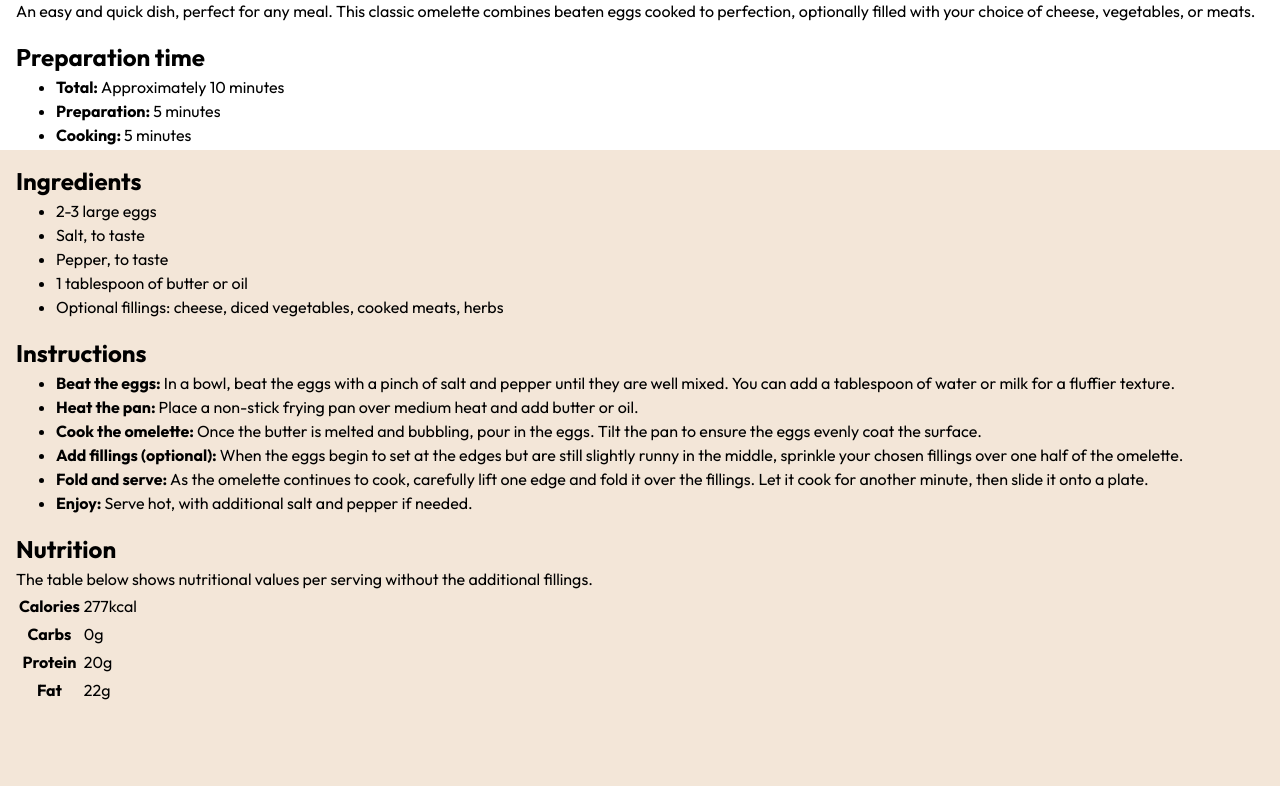
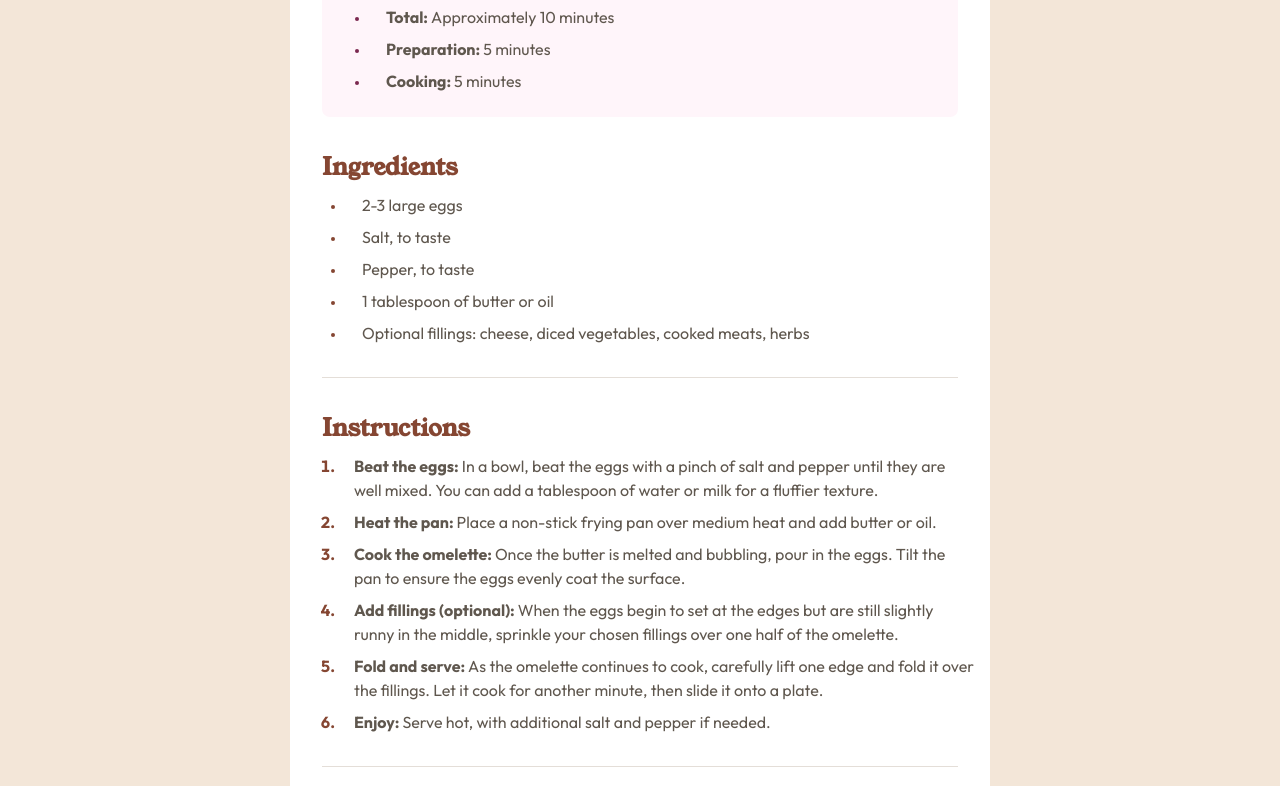
Before and after one commit to briangabini/Frontend-Mentor-Recipe-Page, a plain HTML site: page index.html in a window 1280 px wide. Shown: the part 650-1436 px from the top of the page. Before the commit the page ends 1355 px from the top, so only its background shows below. Drawn offline with Linux system fonts and the light colour scheme.

Commit message:
feat: changes

```diff
--- a/index.html
+++ b/index.html
@@ -11,7 +11,6 @@
 
 </head>
 <body>
-
   <div class="container">
     <div class="image-container">
       <img src="./assets/images/image-omelette.jpeg" alt="Omelette" class="hero-image">
@@ -27,21 +26,27 @@
     </p>
 
     <section class="preparation-section">
-        <h2 class="preparation-title">
+        <h3 class="preparation-title">
             Preparation time
-        </h2>
+        </h3>
         <ul class="preparation-list">
           <li>
+              <p>
                 <strong>Total: </strong>
                 Approximately 10 minutes
+            </p>
           </li>
           <li>
+            <p class="preparation-paragraph">
               <strong>Preparation: </strong>
               5 minutes
+            </p>
           </li>
           <li>
+            <p class="preparation-paragraph">
               <strong>Cooking: </strong>
               5 minutes
+            </p>
           </li>
         </ul>
     </section>
@@ -51,44 +56,60 @@
             Ingredients
         </h2>
         <ul class="ingredients-list">
-            <li>2-3 large eggs</li>
-            <li>Salt, to taste</li>
-            <li>Pepper, to taste</li>
-            <li>1 tablespoon of butter or oil</li>
-            <li>Optional fillings: cheese, diced vegetables, cooked meats, herbs</li>
+            <li>
+             <p>
+               2-3 large eggs
+             </p>
+            </li>
+            <li>
+              <p>
+                Salt, to taste
+              </p>
+            <li>
+              <p>
+                Pepper, to taste
+              </p>
+            </li>
+            <li>
+              <p>
+                1 tablespoon of butter or oil
+              </p>
+            </li>
+            <li>
+              <p>
+                Optional fillings: cheese, diced vegetables, cooked meats, herbs
+              </p>
+            </li>
         </ul>
     </section>
 
+   <hr class="styled-line">
+
     <section class="instructions-section">
       <h2 class="instructions-container">Instructions</h2>
-      <ul class="instructions-list">
+      <ol class="instructions-list">
         <li>
-          <strong>Beat the eggs: </strong>
-          In a bowl, beat the eggs with a pinch of salt and pepper until they are well mixed.
-          You can add a tablespoon of water or milk for a fluffier texture.
+            <p><strong>Beat the eggs: </strong> In a bowl, beat the eggs with a pinch of salt and pepper until they are well mixed. You can add a tablespoon of water or milk for a fluffier texture.</p>
         </li>
         <li>
-          <strong>Heat the pan: </strong>
-          Place a non-stick frying pan over medium heat and add butter or oil.
+            <p><strong>Heat the pan: </strong> Place a non-stick frying pan over medium heat and add butter or oil.</p>
         </li>
         <li>
-          <strong>Cook the omelette: </strong>
-          Once the butter is melted and bubbling, pour in the eggs. Tilt the pan to ensure the eggs evenly coat the surface.
+            <p><strong>Cook the omelette: </strong> Once the butter is melted and bubbling, pour in the eggs. Tilt the pan to ensure the eggs evenly coat the surface.</p>
         </li>
         <li>
-          <strong>Add fillings (optional): </strong>
-          When the eggs begin to set at the edges but are still slightly runny in the middle, sprinkle your chosen fillings over one half of the omelette.
+            <p><strong>Add fillings (optional): </strong> When the eggs begin to set at the edges but are still slightly runny in the middle, sprinkle your chosen fillings over one half of the omelette.</p>
         </li>
         <li>
-          <strong>Fold and serve: </strong>
-          As the omelette continues to cook, carefully lift one edge and fold it over the fillings. Let it cook for another minute, then slide it onto a plate.
+            <p><strong>Fold and serve: </strong> As the omelette continues to cook, carefully lift one edge and fold it over the fillings. Let it cook for another minute, then slide it onto a plate.</p>
         </li>
         <li>
-          <strong>Enjoy: </strong>
-          Serve hot, with additional salt and pepper if needed.
+            <p><strong>Enjoy: </strong> Serve hot, with additional salt and pepper if needed.</p>
         </li>
-      </ul>
+      </ol>
     </section>
+
+    <hr class="styled-line">
 
     <section class="nutrition-section">
       <h2>Nutrition</h2>
--- a/style.css
+++ b/style.css
@@ -27,6 +27,17 @@ p, h1, h2, h3, h4, h5, h6 {
 
 #root, #__next {
     isolation: isolate;
+}
+
+/* VARIABLES */
+:root {
+    --stone-100: hsl(30, 54%, 90%);
+    --stone-150: hsl(30, 18%, 87%);
+    --stone-600: hsl(30, 10%, 34%);
+    --stone-900: hsl(24, 5%, 18%);
+    --brown-800: hsl(14, 45%, 36%);
+    --rose-800: hsl(332, 51%, 32%);
+    --rose-50: hsl(330, 100%, 98%);
 }
 
 /* TYPOGRAPHY */
@@ -111,48 +122,171 @@ p, h1, h2, h3, h4, h5, h6 {
 
 html, body {
     height: 100%;
-    background-color: white; /* Default background color for mobile screens */
+    background-color: var(--stone-100);
 }
 
 body {
     font-family: 'Outfit', sans-serif;
 }
 
+p {
+    color: var(--stone-600);
+}
+
+li > p {
+    position: relative;
+    left: 16px;
+}
+
 /* Mobile styles */
 .container {
     display: flex;
     flex-direction: column;
-    padding: 16px;
-    gap: 16px;
+    padding: 32px;
+    gap: 32px;
     background-color: white;
-    position: absolute;
     top: 50%;
     left: 50%;
-    -ms-transform: translate(-50%, -50%);
-    transform: translate(-50%, -50%);
     width: 100%;
-    height: 100%;
+    height: auto;
+}
+
+.styled-line {
+    border: none;
+    border-top: 1px solid var(--stone-150);
 }
 
 .image-container {
-    margin: -16px; /* Negative margin to offset the container's padding */
+    margin: -32px -32px 0 -32px; /* Negative margin to offset the container's padding */
 }
 
-.hero-image {
-    width: 100%;
+.recipe-title {
+    font-family: 'YoungSerif', serif;
+    font-weight: 500;
+    line-height: 1.0;
 }
 
+.preparation-section {
+    display: flex;
+    flex-direction: column;
+    gap: 8px;
+    padding: 24px;
+    background-color: var(--rose-50);
+    border-radius: 8px;
+}
 
+.preparation-section > h3 {
+    color: var(--rose-800);
+}
+
+ul {
+    list-style-position: outside;
+    padding-left: 24px;
+    display: flex;
+    flex-direction: column;
+    gap: 8px;
+}
+
+ol {
+    list-style-position: outside;
+    padding-left: 16px;
+    display: flex;
+    flex-direction: column;
+    gap: 8px;
+}
+
+li::marker {
+    font-size: 0.75em;
+}
+
+.preparation-section li::marker {
+    color: var(--rose-800);
+}
+
+h2 {
+    font-family: 'YoungSerif', serif;
+    color: var(--brown-800);
+}
+
+.ingredients-section {
+    display: flex;
+    flex-direction: column;
+    gap: 8px;
+}
+
+.ingredients-section li::marker {
+    color: var(--brown-800);
+}
+
+.instructions-section {
+    display: flex;
+    flex-direction: column;
+    gap: 8px;
+}
+
+.instructions-section {
+    display: flex;
+    flex-direction: column;
+    gap: 8px;
+}
+
+.instructions-section li::marker {
+    color: var(--brown-800);
+    font-family: 'Outfit', sans-serif;
+    font-weight: bold;
+    font-size: 1rem;
+}
+
+.nutrition-section {
+    display: flex;
+    flex-direction: column;
+    gap: 16px;
+}
+
+table {
+    width: 100%;
+    border-collapse: collapse;
+}
+
+tr {
+    border-bottom: 1px solid var(--stone-150);
+}
+
+th, td {
+    text-align: left;
+}
+
+th {
+    color: var(--stone-600);
+    font-weight: 400;
+    padding-left: 32px;
+}
+
+td {
+    font-weight: 700;
+    color: var(--brown-800);
+}
 
 /* Media queries for larger screens */
 @media (min-width: 600px) {
+    .container {
+        max-width: 700px;
+        padding: 32px;
+        margin: 96px auto;
+        border-radius: 8px;
+        height: auto;
+    }
 
+    .image-container {
+        margin: 0;
+    }
+
+    .hero-image {
+        border-radius: 8px;
+    }
 }
 
+/*
 @media (min-width: 1024px) {
-    html, body {
-        background-color: hsl(30, 54%, 90%);
-    }
-    .container {
-    }
-}
+
+}*/
```
Lines whose indentation alone changed are shown as unchanged.
